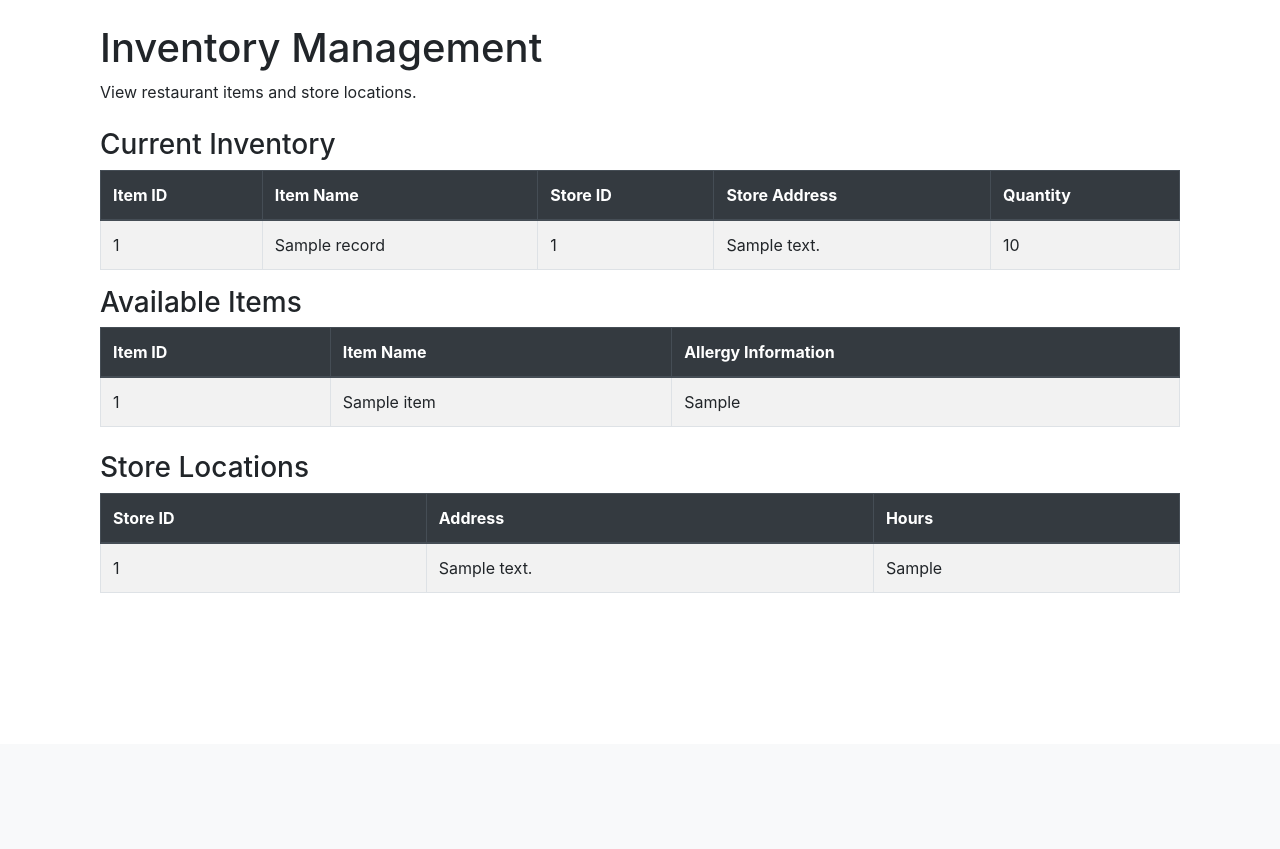
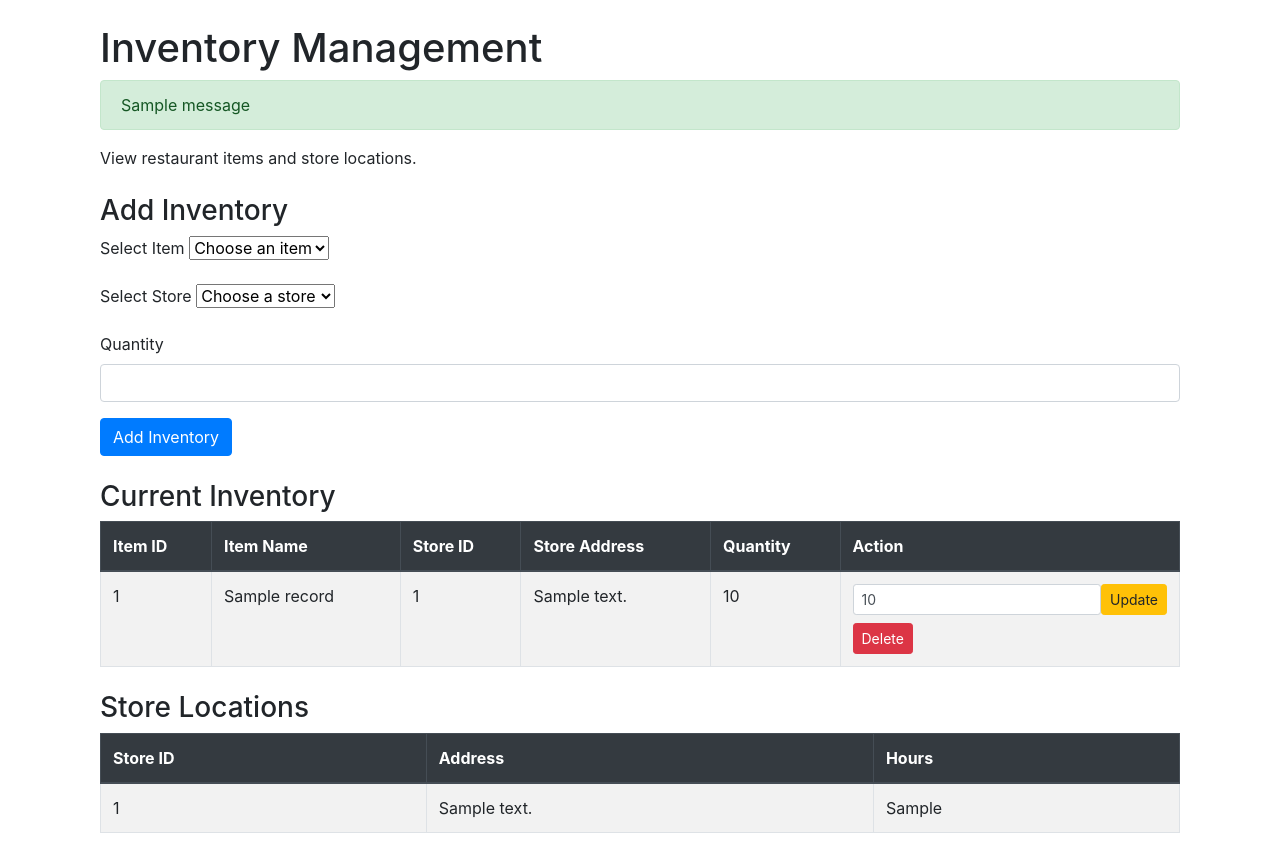
Before and after one commit to katherinerempel99/ICS-370-Restaurant-Database, a Django app: template RestaurantManagementSite/mainapp/templates/inventory.html in a window 1280 px wide. Shown: the part 56-905 px from the top of the page. Before the commit the page ends 649 px from the top, so only its background shows below. Run offline with Django 5.2, Linux system fonts and the light colour scheme; tables that the repository leaves empty hold one stand-in row (values such as "Sample post"); the template is opened without the code that fills it: values that come from a table or form of the project are taken from there, most other values are stand-ins (such as "Sample title", 1, 10 or a date in 2020); one stand-in notice (Sample message) is shown; some libraries are stand-ins or nearby versions.

Commit message:
Implement inventory CRUD functionality

```diff
--- a/RestaurantManagementSite/mainapp/templates/inventory.html
+++ b/RestaurantManagementSite/mainapp/templates/inventory.html
@@ -8,7 +8,63 @@ Inventory Management
 {% block content %}
 <div class="container mt-4">
     <h1>Inventory Management</h1>
+    {% if messages %}
+        {% for message in messages %}
+            <div class="alert alert-{{ message.tags|default:'info' }}" role="alert">
+                {{ message }}
+            </div>
+        {% endfor %}
+    {% endif %}
+
     <p>View restaurant items and store locations.</p>
+
+    <h3 class="mt-4">Add Inventory</h3>
+
+        <form method="POST" class="mb-4">
+            {% csrf_token %}
+
+            <div class="mb-3">
+                <label for="itemID" class="form-label">Select Item</label>
+                <select name="itemID" id="itemID" class="form-select" required>
+                    <option value="">Choose an item</option>
+                    {% for item in items %}
+                    <option value="{{ item.itemid }}">
+                        {{ item.itemname }} ({{ item.itemid }})
+                    </option>
+                    {% endfor %}
+                </select>
+            </div>
+
+            <div class="mb-3">
+                <label for="storeID" class="form-label">Select Store</label>
+                <select name="storeID" id="storeID" class="form-select" required>
+                    <option value="">Choose a store</option>
+                    {% for store in stores %}
+                    <option value="{{ store.storeid }}">
+                        {{ store.address }} ({{ store.storeid }})
+                    </option>
+                    {% endfor %}
+                </select>
+            </div>
+
+            <div class="mb-3">
+                <label for="quantity" class="form-label">Quantity</label>
+                <input
+                    type="number"
+                    name="quantity"
+                    id="quantity"
+                    class="form-control"
+                    min="0"
+                    max="999999.99"
+                    step="0.01"
+                    required
+                >
+            </div>
+
+            <button type="submit" class="btn btn-primary">
+                Add Inventory
+            </button>
+        </form>
 
     <h3 class="mt-4">Current Inventory</h3>
 
@@ -20,6 +76,7 @@ Inventory Management
                 <th>Store ID</th>
                 <th>Store Address</th>
                 <th>Quantity</th>
+                <th>Action</th>
             </tr>
         </thead>
         <tbody>
@@ -30,10 +87,71 @@ Inventory Management
                 <td>{{ record.storeID }}</td>
                 <td>{{ record.address }}</td>
                 <td>{{ record.quantity }}</td>
+                <td>
+                    <form method="POST">
+                        {% csrf_token %}
+
+                        <input type="hidden"
+                            name="action"
+                            value="update">
+
+                        <input type="hidden"
+                            name="itemID"
+                            value="{{ record.itemID }}">
+
+                        <input type="hidden"
+                            name="storeID"
+                            value="{{ record.storeID }}">
+
+                        <div class="d-flex gap-2">
+                            <input
+                                type="number"
+                                name="quantity"
+                                class="form-control form-control-sm"
+                                value="{{ record.quantity }}"
+                                min="0"
+                                max="999999.99"
+                                step="0.01"
+                                required
+                            >
+
+                            <button
+                                type="submit"
+                                class="btn btn-warning btn-sm"
+                            >
+                                Update
+                            </button>
+                        </div>
+                    </form>
+
+                    <form method="POST" class="mt-2">
+                        {% csrf_token %}
+
+                        <input type="hidden" name="action" value="delete">
+
+                        <input type="hidden"
+                            name="itemID"
+                            value="{{ record.itemID }}">
+
+                        <input type="hidden"
+                            name="storeID"
+                            value="{{ record.storeID }}">
+
+                        <button
+                            type="submit"
+                            class="btn btn-danger btn-sm"
+                            onclick="return confirm('Are you sure you want to delete this inventory record? This action cannot be undone.');"
+                        >
+                            Delete
+                        </button>
+
+                    </form>
+
+                </td>
             </tr>
             {% empty %}
             <tr>
-                <td colspan="5" class="text-center">
+                <td colspan="6" class="text-center">
                     No inventory records available.
                 </td>
             </tr>
@@ -41,29 +159,6 @@ Inventory Management
         </tbody>
     </table>
 
-    <h3>Available Items</h3>
-    <table class="table table-striped table-bordered">
-        <thead class="thead-dark">
-            <tr>
-                <th>Item ID</th>
-                <th>Item Name</th>
-                <th>Allergy Information</th>
-            </tr>
-        </thead>
-        <tbody>
-            {% for item in items %}
-            <tr>
-                <td>{{ item.itemid }}</td>
-                <td>{{ item.itemname }}</td>
-                <td>{{ item.allergyinfo|default:"None" }}</td>
-            </tr>
-            {% empty %}
-            <tr>
-                <td colspan="3">No items available.</td>
-            </tr>
-            {% endfor %}
-        </tbody>
-    </table>
 
     <h3 class="mt-4">Store Locations</h3>
     <table class="table table-striped table-bordered">
```
Also changed, not shown: RestaurantManagementSite/mainapp/views.py (+238 -19 lines).
